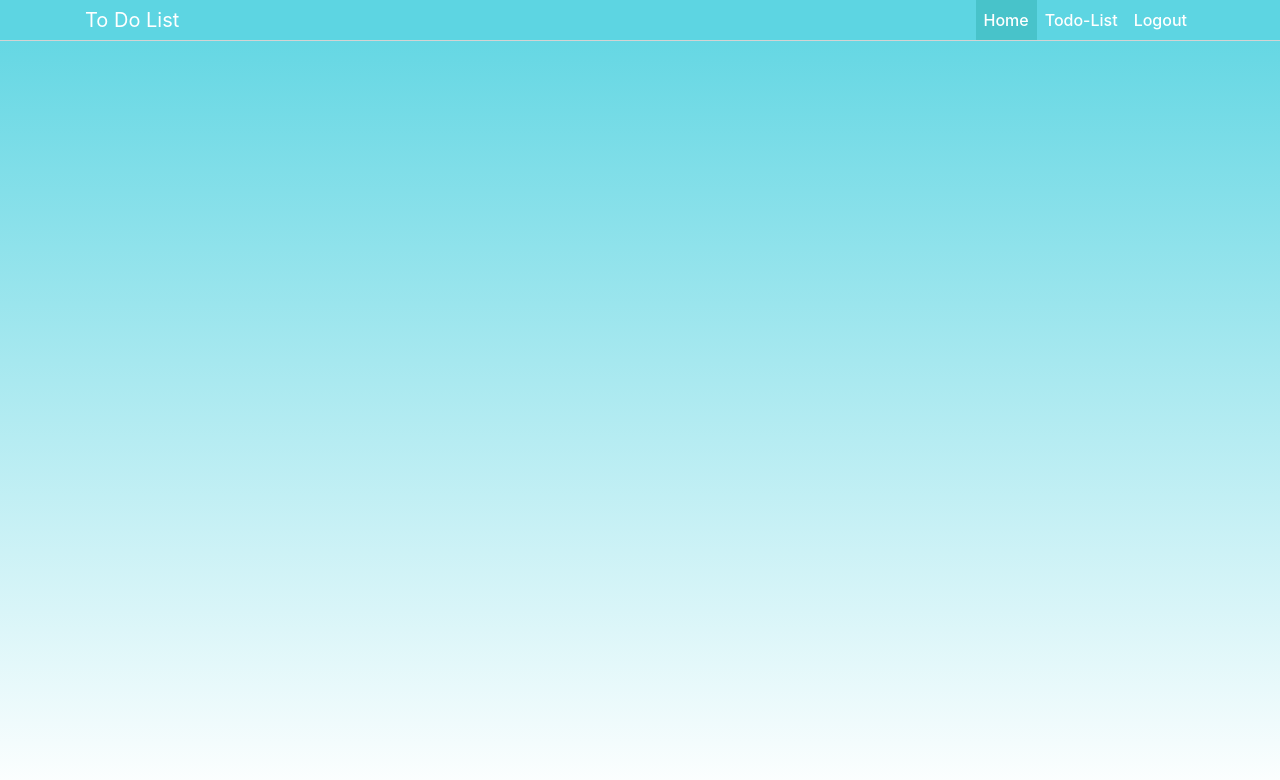
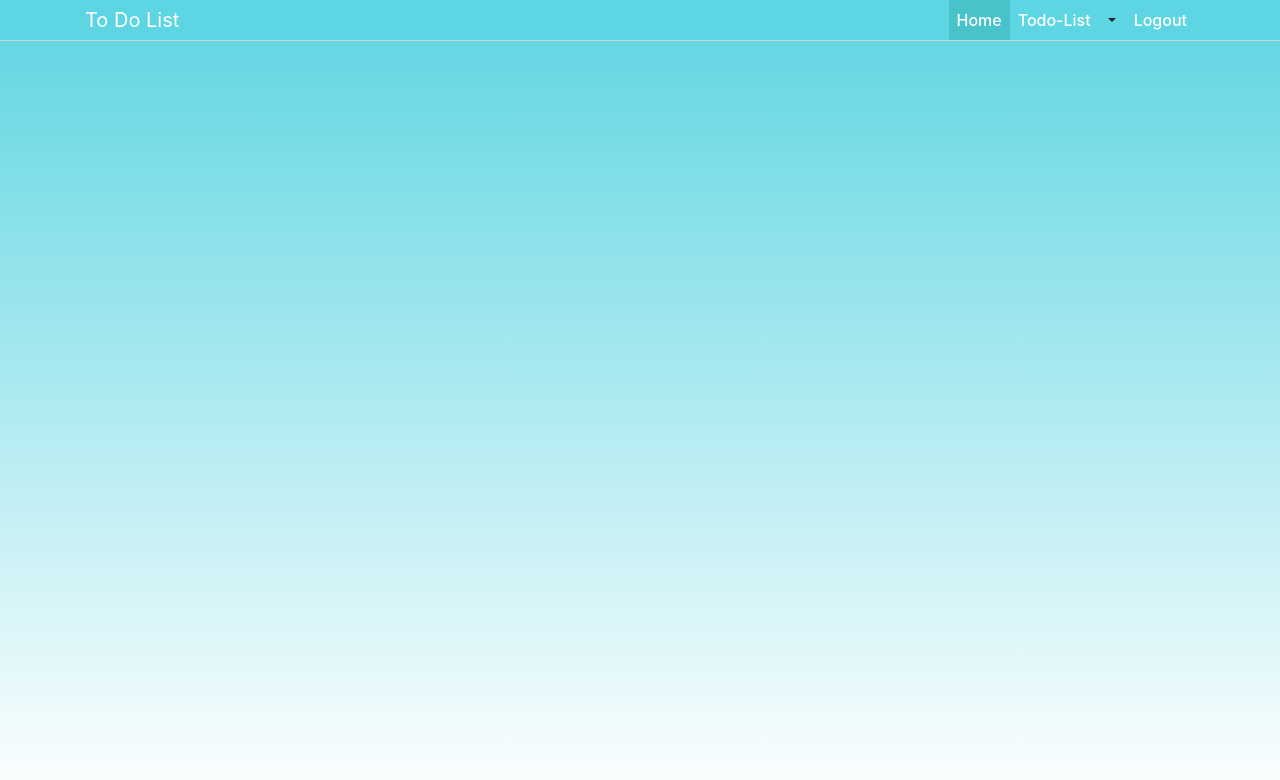
Before and after one commit to sejanH/mevn-todo, a Vue app: page / in a window 1280 px wide. Shown: the top 780 px of the page. Built offline with nearby package versions, Linux system fonts and the light colour scheme; sample sign-in values are in the browser's storage.

Commit message:
jwt expired auto logout added

```diff
--- a/app.js
+++ b/app.js
@@ -44,6 +44,9 @@ app.get('/posts', (req, res) => {
         ]
     )
 });
+// app.get('/',(req,res)=>{
+
+// });
 const todos = require('./routes/todos');
 const users = require('./routes/users');
 app.use('/user', users);
--- a/package.json
+++ b/package.json
@@ -34,7 +34,8 @@
     "serve-favicon": "~2.4.2",
     "sweetalert": "^2.1.2",
     "vue": "^2.6.10",
-    "vue-router": "^3.0.6"
+    "vue-router": "^3.0.6",
+    "vuedraggable": "^2.21.0"
   },
   "devDependencies": {
     "@vue/cli-plugin-babel": "^3.8.0",
--- /dev/null
+++ b/src/components/NewTodo.vue
@@ -0,0 +1,11 @@
+<template>
+  <div></div>
+</template>
+<script>
+export default {
+  name: "new-todo"
+};
+</script>
+
+<style scoped>
+</style>
--- a/src/components/Partials/Navbar.vue
+++ b/src/components/Partials/Navbar.vue
@@ -16,12 +16,34 @@
 
       <div class="collapse navbar-collapse" id="navbarSupportedContent">
         <ul class="navbar-nav ml-auto">
-          <li class="nav-item" v-bind:key="nav.name" v-for="nav in NavLinks">
+          <li
+            :class="[nav.name=='todo' ? 'dropdown':'',' nav-item']"
+            v-bind:key="nav.name"
+            v-for="nav in NavLinks"
+          >
             <router-link
-              v-if="nav.show == true"
+              v-if="nav.show == true && nav.name!='todo'"
               class="nav-link"
               :to="{name:nav.name}"
             >{{nav.title}}</router-link>
+            <span v-else-if="nav.show == true && nav.name=='todo'" class="input-group">
+              <router-link class="nav-link input-group-prepend" :to="{name:nav.name}">{{nav.title}}</router-link>
+              <button
+                type="button"
+                class="btn dropdown-toggle dropdown-toggle-split"
+                data-toggle="dropdown"
+                aria-haspopup="true"
+                aria-expanded="false"
+              >
+                <span class="sr-only">Toggle Dropdown</span>
+              </button>
+              <div class="dropdown-menu" aria-labelledby="navbarDropdown">
+                <a class="dropdown-item" href="#">Action</a>
+                <a class="dropdown-item" href="#">Another action</a>
+                <div class="dropdown-divider"></div>
+                <a class="dropdown-item" href="#">Something else here</a>
+              </div>
+            </span>
           </li>
           <li class="nav-item" v-if="isLogged">
             <a href="#logout" class="nav-link" v-on:click="doLogout()">Logout</a>
@@ -45,6 +67,7 @@ export default {
   created() {
     this.checkIfIsLogged();
     this.$router.options.routes.forEach(route => {
+      if (!route.meta.hideFromNav) {
         if (route.name == "login" || route.name == "signup") {
           if (localStorage.getItem("token") == null) {
             this.NavLinks.push({
@@ -75,6 +98,7 @@ export default {
             title: route.meta.title,
             show: true
           });
+        }
       }
     });
   },
@@ -114,6 +138,13 @@ export default {
         return false;
       }
     }
+  },
+  mounted() {
+    this.$root.$on("expired", () => {
+      swal({ text: "Session expired!", button: false, timer: 1000 });
+      localStorage.removeItem("token");
+      this.$router.push({ path: "/" });
+    });
   }
 };
 </script>
--- a/src/components/Todo.vue
+++ b/src/components/Todo.vue
@@ -10,7 +10,7 @@
 
       <div class="frame smart" id="smart">
         <ul class="items">
-          <li v-for="todo in todos">{{todo.id}}</li>
+          <li v-for="todo in todos" v-bind:key="todo.id">{{todo.id}}</li>
         </ul>
       </div>
     </div>
@@ -40,6 +40,11 @@ export default {
         plugin.setAttribute("src", "/js/sly.min.js");
         plugin.async = true;
         document.head.appendChild(plugin);
+      })
+      .catch(err => {
+        if (err.request.response == "expired") {
+          this.$root.$emit("expired");
+        }
       });
   },
   mounted() {}
--- a/src/main.js
+++ b/src/main.js
@@ -23,6 +23,7 @@ Vue.config.productionTip = false
 /* Components */
 import Home from './components/Home'
 import Todo from './components/Todo'
+import Newtodo from './components/NewTodo'
 import Login from './components/Auth/Login'
 import Signup from './components/Auth/Signup'
 
@@ -42,6 +43,9 @@ const routes = [
   {
     name: 'signup', path: '/join', component: Signup, meta: { title: 'Signup', requiresAuth: false }
   },
+  {
+    name: 'new-todo', path: '/todo-list/new', component: Newtodo, meta: { title: 'Add new', requiresAuth: true, hideFromNav: true }
+  }
   // {
   //   name:'logout',path:'/logout',beforeEnter(){
   //     let user = localStorage.getItem('user');
```
Also changed, not shown: routes/todos.js (+10 -4 lines), 1 other file (tests, documents, lock files or other folders). Lines whose indentation alone changed are shown as unchanged.
